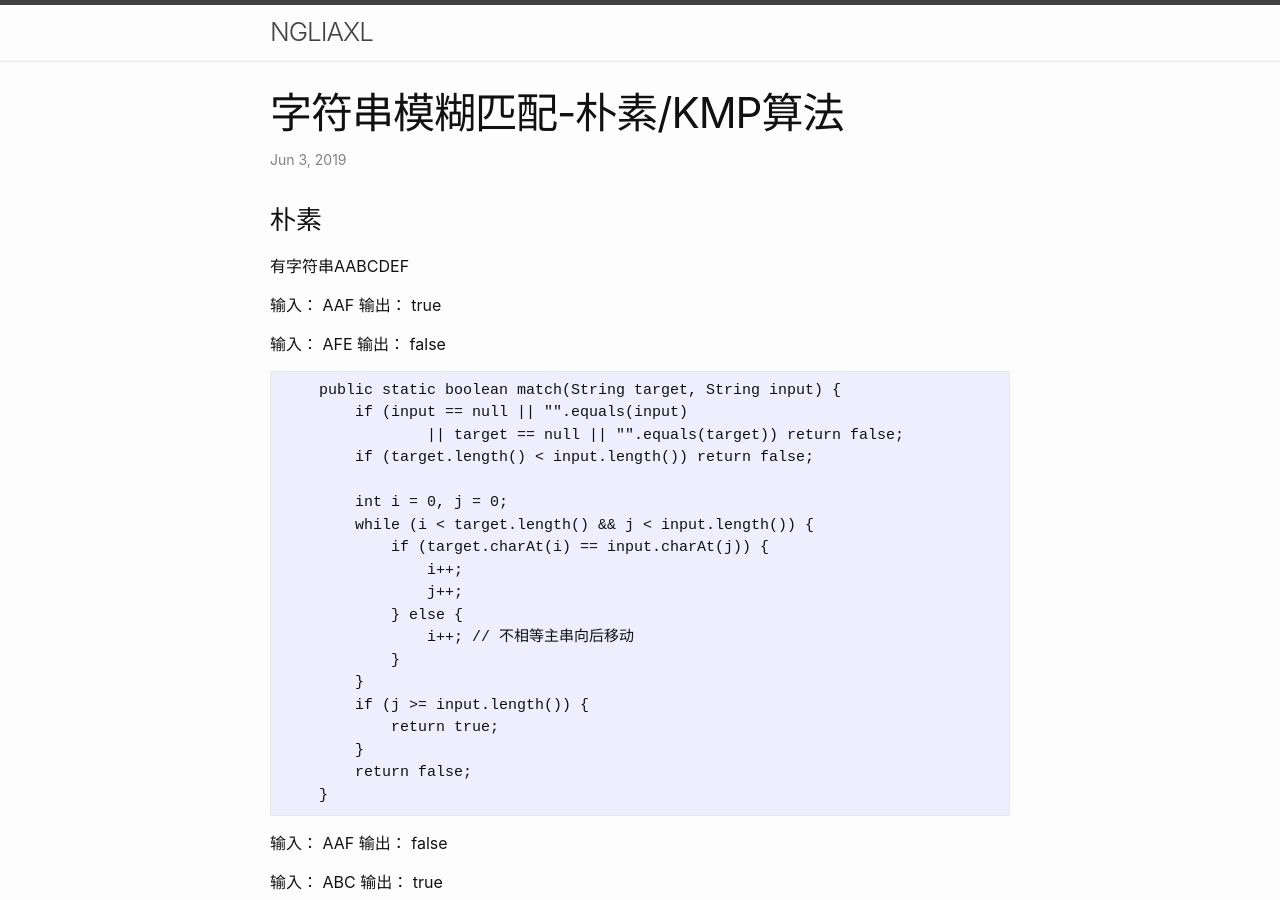
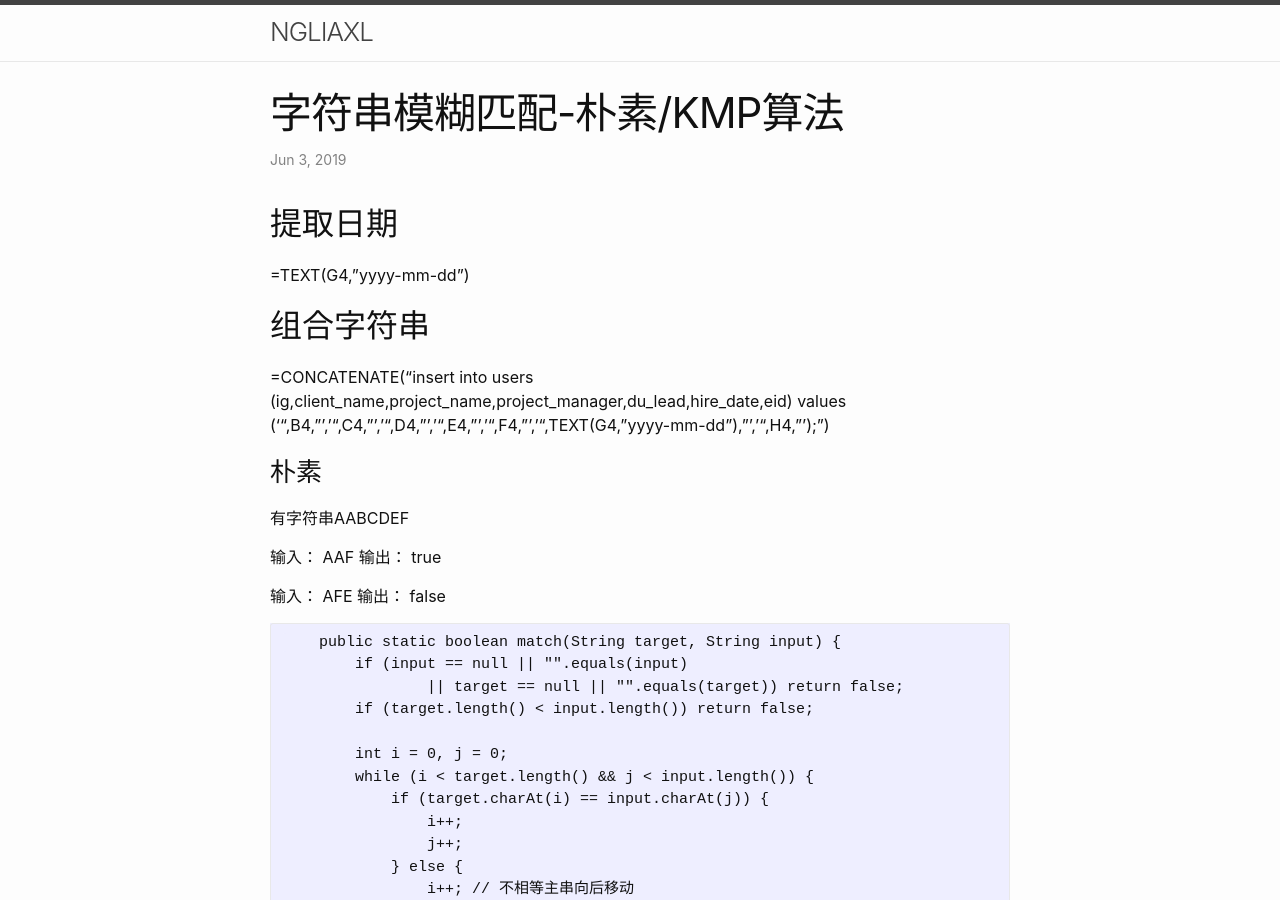
Before and after one commit to ngLiaXL/ngliaxl.github.io, a Jekyll site: the page built from 2019-06-03-string-match-01.md, in a window 1280 px wide and 900 px high. Built offline with Jekyll 4.4.1, drawn with Linux system fonts in a browser that asks for light colours.

Commit message:
Update 2019-06-03-string-match-01.md

```diff
--- a/2019-06-03-string-match-01.md
+++ b/2019-06-03-string-match-01.md
@@ -3,6 +3,12 @@ layout: post
 title:  "字符串模糊匹配-朴素/KMP算法"
 date:   2019-06-3
 ---
+
+##  提取日期
+=TEXT(G4,"yyyy-mm-dd")
+
+##	组合字符串
+=CONCATENATE("insert into users (ig,client_name,project_name,project_manager,du_lead,hire_date,eid) values ('",B4,"','",C4,"','",D4,"','",E4,"','",F4,"','",TEXT(G4,"yyyy-mm-dd"),"','",H4,"');")
 
 
 ### 朴素
```
